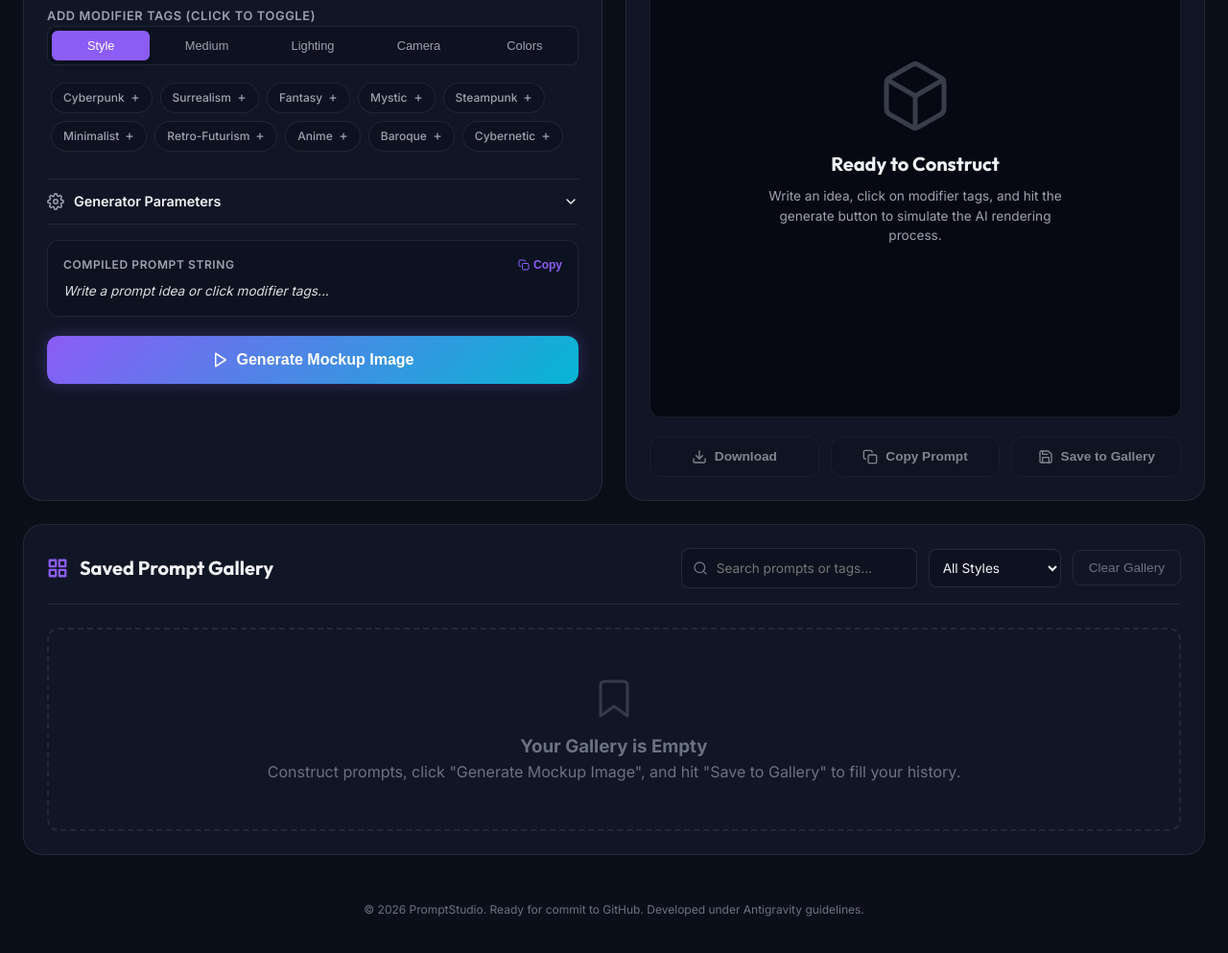
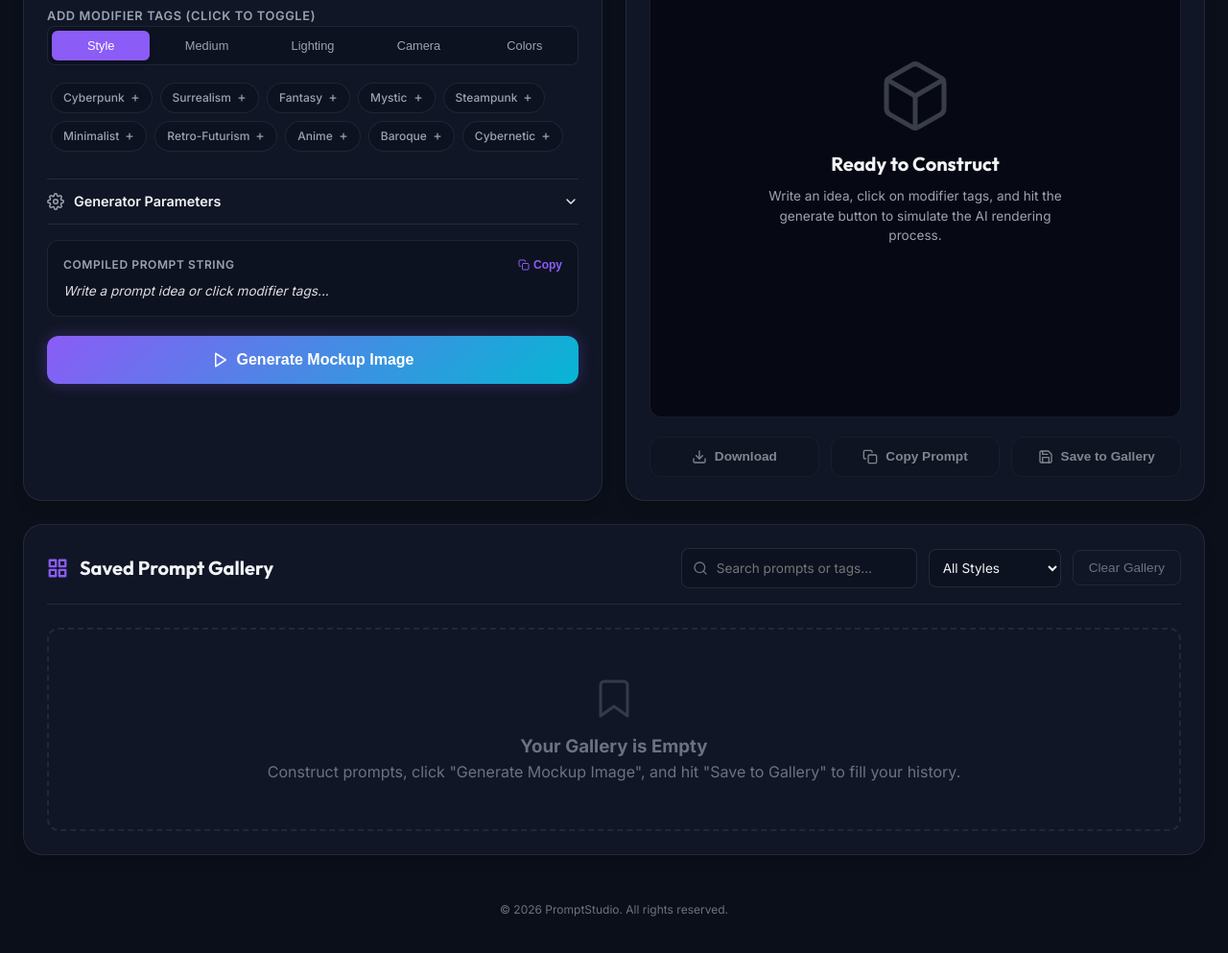
Before and after one commit to amarnath-cdr/prompt-studio, a plain HTML site: page index.html in a window 1280 px wide. Shown: the part 336-1329 px from the top of the page at 96% size. Drawn offline with Linux system fonts and the light colour scheme.

Commit message:
Remove developer attributions

```diff
--- a/index.html
+++ b/index.html
@@ -283,7 +283,7 @@
 
         <!-- Footer -->
         <footer class="app-footer">
-            <p>&copy; 2026 PromptStudio. Ready for commit to GitHub. Developed under Antigravity guidelines.</p>
+            <p>&copy; 2026 PromptStudio. All rights reserved.</p>
         </footer>
     </div>
 
```
Also changed, not shown: 1 other file.
